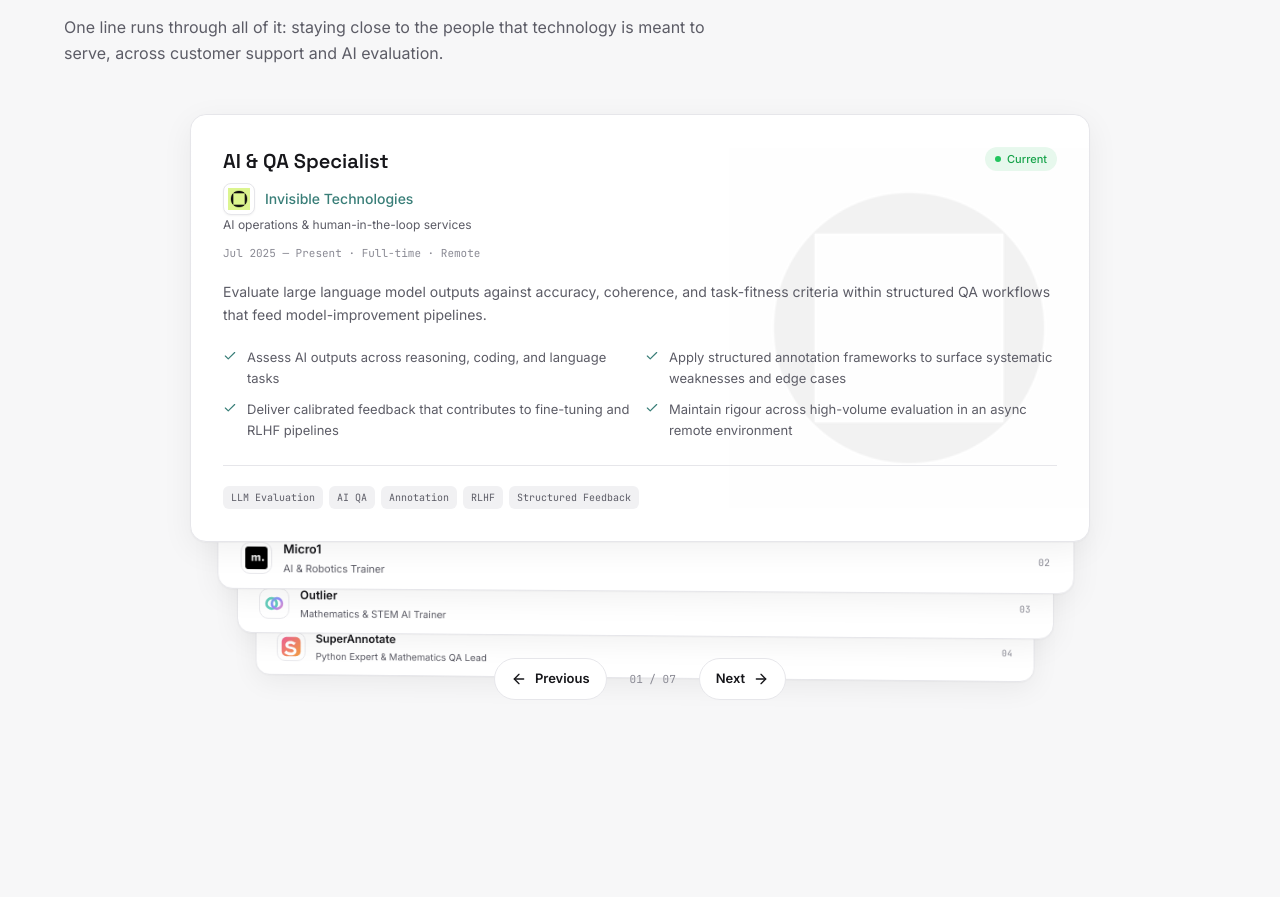
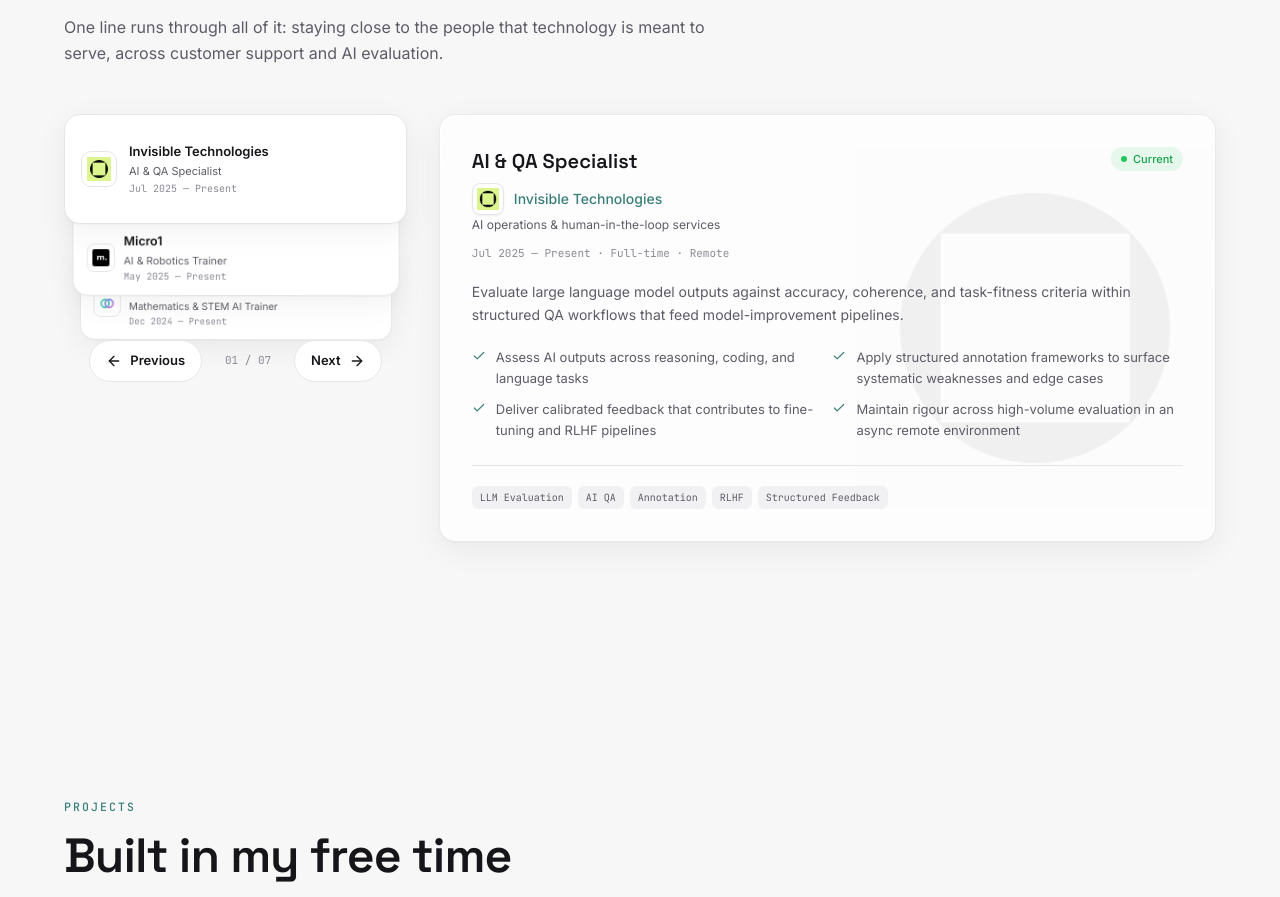
Before and after one commit to isharik/Portfolio, a Next.js app: page / in a window 1280 px wide. Shown: the part 1954-2851 px from the top of the page. Built offline with nearby package versions, Linux system fonts and the light colour scheme.

Commit message:
Show experience summaries in a stacked deck

```diff
--- a/src/app/globals.css
+++ b/src/app/globals.css
@@ -183,17 +183,20 @@ body {
 }
 .experience-card-watermark { mix-blend-mode: multiply; opacity: 0.055; filter: grayscale(1); }
 .dark .experience-card-watermark { mix-blend-mode: screen; opacity: 0.065; filter: grayscale(1) brightness(1.4); }
-.experience-showcase { width: min(900px, 100%); margin-inline: auto; }
-.experience-deck { position: relative; padding-bottom: 120px; perspective: 1100px; outline: none; }
-.experience-deck-card { width: 100%; border: 1px solid var(--border); background: var(--surface); box-shadow: var(--glass-shadow); transform-style: preserve-3d; backface-visibility: hidden; }
-.experience-deck-card.is-active { position: relative; }
-.experience-deck-preview-card { position: absolute; right: 0; left: 0; height: 88px; overflow: hidden; border-radius: 16px; pointer-events: none; }
-.experience-deck-preview { position: absolute; right: 24px; bottom: 10px; left: 24px; display: flex; height: 44px; align-items: center; gap: 12px; min-width: 0; }
-.experience-deck-preview-logo { display: grid; width: 34px; height: 34px; flex: 0 0 auto; place-items: center; overflow: hidden; border: 1px solid var(--border); border-radius: 10px; background: var(--elevated); padding: 4px; }
-.experience-deck-preview-copy { display: grid; min-width: 0; gap: 2px; }
-.experience-deck-preview-copy strong { overflow: hidden; color: var(--fg); font-size: 13px; font-weight: 600; text-overflow: ellipsis; white-space: nowrap; }
-.experience-deck-preview-copy small { overflow: hidden; color: var(--fg-muted); font-size: 11px; text-overflow: ellipsis; white-space: nowrap; }
-.experience-deck-preview-index { margin-left: auto; color: var(--fg-subtle); font-family: var(--font-mono), monospace; font-size: 10px; }
+.experience-showcase { width: 100%; margin-inline: auto; }
+.experience-stack-column { min-width: 0; }
+.experience-deck { position: relative; padding-bottom: 120px; perspective: 1000px; outline: none; }
+.experience-role-card { position: relative; width: 100%; min-height: 108px; border: 1px solid var(--border); border-radius: 16px; background: var(--surface); box-shadow: var(--glass-shadow); transform-style: preserve-3d; backface-visibility: hidden; }
+.experience-role-card.is-active { z-index: 20; }
+.experience-role-preview-card { position: absolute; right: 0; left: 0; height: 92px; overflow: hidden; pointer-events: none; }
+.experience-role-summary { display: grid; min-height: 108px; grid-template-columns: 36px minmax(0,1fr); align-items: center; gap: 12px; padding: 14px 16px; }
+.experience-role-preview-card .experience-role-summary { position: absolute; right: 10px; bottom: 8px; left: 10px; min-height: 62px; grid-template-columns: 30px minmax(0,1fr); gap: 9px; padding: 0 4px; }
+.experience-role-logo { display: grid; width: 36px; height: 36px; place-items: center; overflow: hidden; border: 1px solid var(--border); border-radius: 10px; background: var(--elevated); padding: 5px; }
+.experience-role-preview-card .experience-role-logo { width: 30px; height: 30px; border-radius: 8px; }
+.experience-role-copy { display: grid; min-width: 0; gap: 3px; }
+.experience-role-copy strong { overflow: hidden; color: var(--fg); font-size: 13px; font-weight: 600; text-overflow: ellipsis; white-space: nowrap; }
+.experience-role-copy small { overflow: hidden; color: var(--fg-muted); font-size: 11px; line-height: 1.35; text-overflow: ellipsis; white-space: nowrap; }
+.experience-role-copy .experience-role-period { color: var(--fg-subtle); font-family: var(--font-mono), monospace; font-size: 10px; }
 .experience-deck-controls { position: relative; z-index: 30; display: flex; align-items: center; justify-content: center; gap: 20px; margin-top: -4px; }
 .experience-deck-nav { display: inline-flex; min-height: 42px; align-items: center; justify-content: center; gap: 8px; border: 1px solid var(--border); border-radius: 999px; background: var(--surface); padding: 0 16px; color: var(--fg); font-size: 13px; font-weight: 550; transition: border-color 180ms ease, background-color 180ms ease, transform 180ms ease; }
 .experience-deck-nav:hover { transform: translateY(-1px); border-color: var(--accent); background: var(--surface-muted); }
@@ -201,8 +204,9 @@ body {
 .experience-deck-count { min-width: 52px; color: var(--fg-subtle); font-family: var(--font-mono), monospace; font-size: 11px; font-variant-numeric: tabular-nums; text-align: center; }
 @media (max-width: 639px) {
   .experience-deck { padding-bottom: 112px; }
-  .experience-deck-preview { right: 14px; left: 14px; gap: 8px; }
-  .experience-deck-card.is-active { min-height: 0; padding: 20px 16px; }
+  .experience-role-summary { padding-inline: 13px; }
+  .experience-role-preview-card .experience-role-summary { right: 8px; left: 8px; }
+  .experience-detail-card { min-height: 0 !important; }
   .experience-deck-controls { gap: 10px; }
   .experience-deck-nav { min-height: 40px; padding-inline: 12px; }
 }
--- a/src/components/sections/Experience.tsx
+++ b/src/components/sections/Experience.tsx
@@ -38,7 +38,8 @@ export default function Experience() {
         />
 
         <Reveal delay={0.1} className="mt-12">
-          <div className="experience-showcase">
+          <div className="experience-showcase grid gap-8 lg:grid-cols-[minmax(260px,0.75fr)_minmax(0,1.7fr)] lg:items-start">
+            <div className="experience-stack-column">
               <div className="experience-deck" role="region" aria-label="Work experience cards. Use the next and previous buttons to browse." tabIndex={0} onKeyDown={onKeyDown}>
                 <AnimatePresence initial={false} custom={direction}>
                   {experiences.map((item, index) => {
@@ -46,35 +47,53 @@ export default function Experience() {
                       ? (index - active + experiences.length) % experiences.length
                       : (active - index + experiences.length) % experiences.length
                     const isActive = depth === 0
-                if (!isActive && depth > 3) return null
-                const previewOffset = Math.max(0, depth - 1) * 54
+                    if (!isActive && depth > 2) return null
+                    const offset = Math.max(0, depth - 1) * 48
 
                     return (
                       <motion.article
                         layout
                         key={item.company}
-                    className={isActive
-                      ? 'experience-deck-card experience-detail-card glass is-active relative isolate min-h-[420px] overflow-hidden rounded-2xl p-6 sm:p-8'
-                      : 'experience-deck-card experience-deck-preview-card'}
+                        className={isActive ? 'experience-role-card is-active' : 'experience-role-card experience-role-preview-card'}
                         aria-hidden={!isActive}
                         style={{
-                      zIndex: isActive ? 20 : experiences.length - depth,
-                      top: isActive ? undefined : `calc(100% - 152px + ${previewOffset}px)`,
-                      transformOrigin: '50% 82%',
+                          zIndex: isActive ? 20 : 10 - depth,
+                          top: isActive ? undefined : `calc(100% - 154px + ${offset}px)`,
+                          transformOrigin: '50% 80%',
                           transformStyle: 'preserve-3d',
                           backfaceVisibility: 'hidden',
                         }}
                         initial={false}
                         animate={isActive
-                      ? { opacity: 1, scale: 1, z: 0, rotateX: 0, rotateY: 0, y: reduce ? 0 : [0, -8, 0] }
-                      : { opacity: 1, scale: 1 - depth * 0.018, z: -depth * 34, rotateX: 0, rotateY: reduce ? 0 : direction * -2, y: 0 }}
-                    transition={reduce
-                      ? { duration: 0.28, ease: 'easeOut' }
-                      : { type: 'spring', stiffness: 95, damping: 20, mass: 0.85 }}
-                    exit={{ opacity: 0, scale: 0.94, y: direction > 0 ? 40 : -40, z: -100, rotateY: direction > 0 ? -8 : 8 }}
+                          ? { opacity: 1, scale: 1, z: 0, rotateX: 0, rotateY: 0, y: 0 }
+                          : { opacity: 1, scale: 1 - depth * 0.025, z: -depth * 22, rotateY: reduce ? 0 : direction * -1.2, y: 0 }}
+                        transition={reduce ? { duration: 0.24 } : { type: 'spring', stiffness: 115, damping: 22, mass: 0.8 }}
+                        exit={{ opacity: 0, scale: 0.96, y: direction > 0 ? 28 : -28, z: -70, rotateY: direction > 0 ? -7 : 7 }}
                       >
-                    {isActive ? (
-                      <>
+                        <div className="experience-role-summary">
+                          <span className="experience-role-logo"><Image src={item.logo} alt="" width={26} height={26} className="h-full w-full object-contain" unoptimized /></span>
+                          <span className="experience-role-copy">
+                            <strong>{item.company}</strong>
+                            <small>{item.role}</small>
+                            <small className="experience-role-period">{item.period}</small>
+                          </span>
+                        </div>
+                      </motion.article>
+                    )
+                  })}
+                </AnimatePresence>
+              </div>
+              <div className="experience-deck-controls" aria-label="Experience navigation">
+                <button type="button" className="experience-deck-nav" onClick={() => step(-1)}><ArrowLeft size={16} /><span>Previous</span></button>
+                <span className="experience-deck-count" aria-live="polite">{String(active + 1).padStart(2, '0')} / {String(experiences.length).padStart(2, '0')}</span>
+                <button type="button" className="experience-deck-nav" onClick={() => step(1)}><span>Next</span><ArrowRight size={16} /></button>
+              </div>
+            </div>
+
+            {(() => {
+              const item = experiences[active]
+              return (
+                <article className="experience-detail-card glass relative isolate min-h-[420px] self-start overflow-hidden rounded-2xl p-6 sm:p-8">
                   <div className="experience-card-watermark pointer-events-none absolute right-0 top-1/2 z-0 aspect-square w-[min(78%,360px)] -translate-y-1/2" aria-hidden="true">
                     <motion.div key={item.company} className="absolute inset-0" initial={{ opacity: 0, scale: 0.96 }} animate={{ opacity: 1, scale: 1 }} transition={{ duration: reduce ? 0 : 0.32, ease: OUT }}>
                       <Image src={item.logo} alt="" fill sizes="360px" className="object-contain" unoptimized />
@@ -85,9 +104,7 @@ export default function Experience() {
                       <div>
                         <h3 className="font-display text-xl font-semibold text-fg">{item.role}</h3>
                         <div className="mt-2 flex items-center gap-2.5 text-sm font-medium text-accent">
-                                <span className="grid h-8 w-8 shrink-0 place-items-center overflow-hidden rounded-lg border border-border bg-[var(--elevated)] p-1 shadow-sm">
-                                  <Image src={item.logo} alt={`${item.company} logo`} width={22} height={22} className="h-[22px] w-[22px] object-contain" unoptimized />
-                                </span>
+                          <span className="grid h-8 w-8 shrink-0 place-items-center overflow-hidden rounded-lg border border-border bg-[var(--elevated)] p-1 shadow-sm"><Image src={item.logo} alt={`${item.company} logo`} width={22} height={22} className="h-[22px] w-[22px] object-contain" unoptimized /></span>
                           {item.company}
                         </div>
                         <div className="mt-0.5 text-xs text-fg-muted">{item.companyDesc}</div>
@@ -96,32 +113,12 @@ export default function Experience() {
                     </div>
                     <div className="mt-3 font-mono text-[11px] text-fg-subtle">{item.period} · {item.type}</div>
                     <p className="mt-5 text-sm leading-relaxed text-fg-muted">{item.description}</p>
-                          <ul className="mt-5 grid gap-2.5 sm:grid-cols-2">
-                            {item.highlights.map((highlight) => <li key={highlight} className="flex items-start gap-2.5 text-[13px] leading-relaxed text-fg-muted"><Check size={14} className="mt-0.5 shrink-0 text-accent" /><span>{highlight}</span></li>)}
-                          </ul>
-                          <div className="mt-6 flex flex-wrap gap-1.5 border-t border-border pt-5">
-                            {item.tags.map((tag) => <span key={tag} className="rounded-md bg-[var(--surface-muted)] px-2 py-1 font-mono text-[10px] text-fg-muted">{tag}</span>)}
-                          </div>
+                    <ul className="mt-5 grid gap-2.5 sm:grid-cols-2">{item.highlights.map((highlight) => <li key={highlight} className="flex items-start gap-2.5 text-[13px] leading-relaxed text-fg-muted"><Check size={14} className="mt-0.5 shrink-0 text-accent" /><span>{highlight}</span></li>)}</ul>
+                    <div className="mt-6 flex flex-wrap gap-1.5 border-t border-border pt-5">{item.tags.map((tag) => <span key={tag} className="rounded-md bg-[var(--surface-muted)] px-2 py-1 font-mono text-[10px] text-fg-muted">{tag}</span>)}</div>
                   </motion.div>
-                      </>
-                    ) : (
-                      <div className="experience-deck-preview">
-                        <span className="experience-deck-preview-logo"><Image src={item.logo} alt="" width={24} height={24} className="h-6 w-6 object-contain" unoptimized /></span>
-                        <span className="experience-deck-preview-copy"><strong>{item.company}</strong><small>{item.role}</small></span>
-                        <span className="experience-deck-preview-index">{String((index + 1)).padStart(2, '0')}</span>
-                      </div>
-                    )}
-                  </motion.article>
+                </article>
               )
-              })}
-              </AnimatePresence>
-            </div>
-
-            <div className="experience-deck-controls" aria-label="Experience navigation">
-              <button type="button" className="experience-deck-nav" onClick={() => step(-1)}><ArrowLeft size={16} /><span>Previous</span></button>
-              <span className="experience-deck-count" aria-live="polite">{String(active + 1).padStart(2, '0')} / {String(experiences.length).padStart(2, '0')}</span>
-              <button type="button" className="experience-deck-nav" onClick={() => step(1)}><span>Next</span><ArrowRight size={16} /></button>
-            </div>
+            })()}
           </div>
         </Reveal>
       </div>
```
Lines whose indentation alone changed are shown as unchanged.
